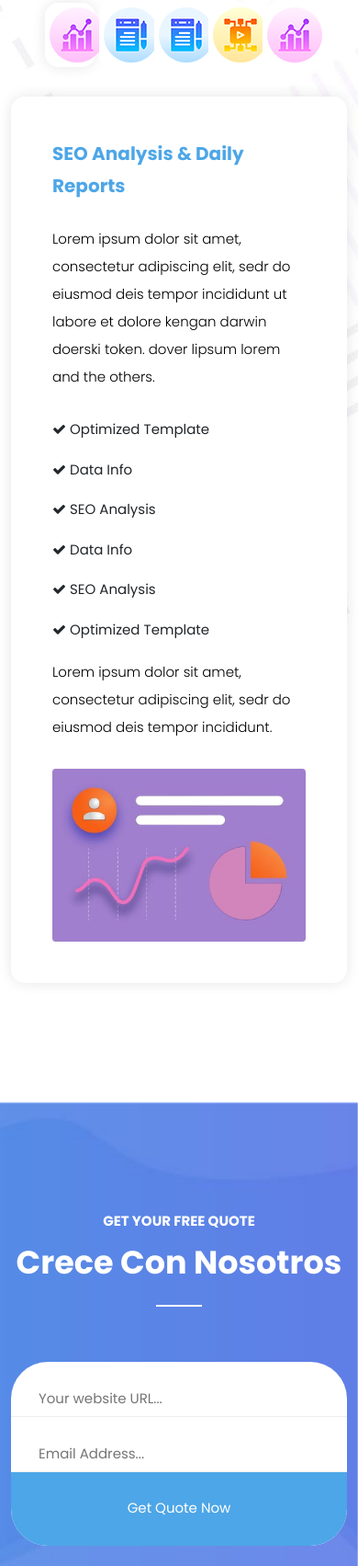
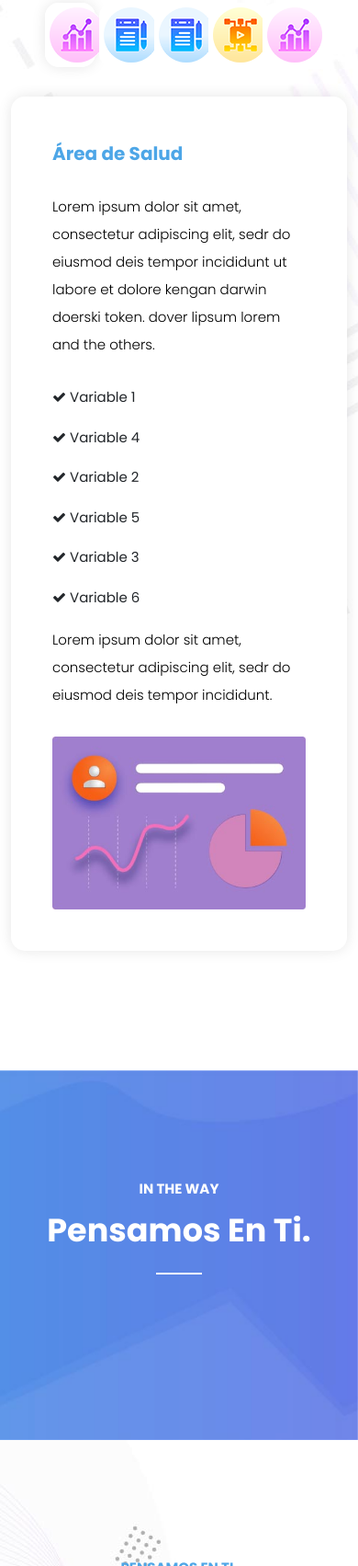
Before and after one commit to izeppelin/inTheWay-LandingPage, a plain HTML site: page home.html in a window 390 px wide. Shown: the part 2676-4379 px from the top of the page at 92% size. Drawn offline with Linux system fonts and the light colour scheme.

Commit message:
Remove SendUsEmail Form

```diff
--- a/home.html
+++ b/home.html
@@ -69,7 +69,7 @@
         <div class="col-12">
           <nav class="main-nav">
             <!-- * Logo Start * -->
-            <a href="homepage-itw.html" class="logo">
+            <a href="home.html" class="logo">
               <img src="assets/images/logo-itw.png" alt="">
             </a>
             <!-- * Logo End * -->
@@ -81,7 +81,6 @@
               <li class="scroll-to-section"><a href="#about">Nosotros</a></li>
               <li class="scroll-to-section"><a href="#services">Beneficios</a></li>
               <li class="scroll-to-section"><a href="#portfolio">Seguridad</a></li>
-
               <li class="scroll-to-section"><a href="#contact">Contáctenos</a></li>
               <li class="scroll-to-section"><div class="border-first-button"><a href="#contact">Inicia Sesión</a></div></li>
             </ul>
@@ -244,19 +243,19 @@
                     <div>
                       <div class="thumb">
                         <span class="icon"><img src="assets/images/service-icon-03.png" alt=""></span>
-                        Mecánica
+                        Asesoría Mecánica
                       </div>
                     </div>
                     <div>
                       <div class="thumb">
                         <span class="icon"><img src="assets/images/service-icon-04.png" alt=""></span>
-                        Baterías
+                        Adquisición de Baterías
                       </div>
                     </div>
                     <div class="last-thumb">
                       <div class="thumb">
                         <span class="icon"><img src="assets/images/service-icon-01.png" alt=""></span>
-                        Llantas
+                        Adquisición de Llantas
                       </div>
                     </div>
                   </div>
@@ -269,11 +268,17 @@
                           <div class="row">
                             <div class="col-lg-6 align-self-center">
                               <div class="left-text">
-                                <h4>SEO Analysis &amp; Daily Reports</h4>
+                                <h4>Área de Salud</h4>
                                 <p>Lorem ipsum dolor sit amet, consectetur adipiscing elit, sedr do eiusmod deis tempor incididunt ut labore et dolore kengan darwin doerski token.
                                   dover lipsum lorem and the others.</p>
-                                <div class="ticks-list"><span><i class="fa fa-check"></i> Optimized Template</span> <span><i class="fa fa-check"></i> Data Info</span> <span><i class="fa fa-check"></i> SEO Analysis</span>
-                                  <span><i class="fa fa-check"></i> Data Info</span> <span><i class="fa fa-check"></i> SEO Analysis</span> <span><i class="fa fa-check"></i> Optimized Template</span></div>
+                                <div class="ticks-list">
+                                  <span><i class="fa fa-check"></i> Variable 1</span>
+                                  <span><i class="fa fa-check"></i> Variable 4</span>
+                                  <span><i class="fa fa-check"></i> Variable 2</span>
+                                  <span><i class="fa fa-check"></i> Variable 5</span>
+                                  <span><i class="fa fa-check"></i> Variable 3</span>
+                                  <span><i class="fa fa-check"></i> Variable 6</span>
+                                </div>
                                 <p>Lorem ipsum dolor sit amet, consectetur adipiscing elit, sedr do eiusmod deis tempor incididunt.</p>
                               </div>
                             </div>
@@ -295,8 +300,14 @@
                                 <h4>Asesoramiento Legal</h4>
                                 <p>Lorem ipsum dolor sit amet, consectetur adipiscing elit, sedr do eiusmod deis tempor incididunt ut labore et dolore kengan darwin doerski token.
                                   dover lipsum lorem and the others.</p>
-                                <div class="ticks-list"><span><i class="fa fa-check"></i> Lorem ipsum</span> <span><i class="fa fa-check"></i> sedr do</span> <span><i class="fa fa-check"></i> SEO Analysis</span>
-                                  <span><i class="fa fa-check"></i> Data Info</span> <span><i class="fa fa-check"></i> Lorem Analysis</span> <span><i class="fa fa-check"></i> Optimized Template</span></div>
+                                <div class="ticks-list">
+                                  <span><i class="fa fa-check"></i> Variable 1</span>
+                                  <span><i class="fa fa-check"></i> Variable 4</span>
+                                  <span><i class="fa fa-check"></i> Variable 2</span>
+                                  <span><i class="fa fa-check"></i> Variable 5</span>
+                                  <span><i class="fa fa-check"></i> Variable 3</span>
+                                  <span><i class="fa fa-check"></i> Variable 6</span>
+                                </div>
                                 <p>Lorem ipsum dolor sit amet, consectetur adipiscing elit, sedr do eiusmod deis tempor incididunt.</p>
                               </div>
                             </div>
@@ -315,11 +326,17 @@
                           <div class="row">
                             <div class="col-lg-6 align-self-center">
                               <div class="left-text">
-                                <h4>Car Re-search &amp; Transport</h4>
+                                <h4>Mecánica</h4>
                                 <p>Lorem ipsum dolor sit amet, consectetur adipiscing elit, sedr do eiusmod deis tempor incididunt ut labore et dolore kengan darwin doerski token.
                                   dover lipsum lorem and the others.</p>
-                                <div class="ticks-list"><span><i class="fa fa-check"></i> Optimized Template</span> <span><i class="fa fa-check"></i> Data Info</span> <span><i class="fa fa-check"></i> SEO Analysis</span>
-                                  <span><i class="fa fa-check"></i> Data Info</span> <span><i class="fa fa-check"></i> SEO Analysis</span> <span><i class="fa fa-check"></i> Optimized Template</span></div>
+                                <div class="ticks-list">
+                                  <span><i class="fa fa-check"></i> Variable 1</span>
+                                  <span><i class="fa fa-check"></i> Variable 4</span>
+                                  <span><i class="fa fa-check"></i> Variable 2</span>
+                                  <span><i class="fa fa-check"></i> Variable 5</span>
+                                  <span><i class="fa fa-check"></i> Variable 3</span>
+                                  <span><i class="fa fa-check"></i> Variable 6</span>
+                                </div>
                                 <p>Lorem ipsum dolor sit amet, consectetur adipiscing elit, sedr do eiusmod deis tempor incididunt.</p>
                               </div>
                             </div>
@@ -338,11 +355,17 @@
                           <div class="row">
                             <div class="col-lg-6 align-self-center">
                               <div class="left-text">
-                                <h4>Online Shopping &amp; Tracking ID</h4>
+                                <h4>Baterías</h4>
                                 <p>Lorem ipsum dolor sit amet, consectetur adipiscing elit, sedr do eiusmod deis tempor incididunt ut labore et dolore kengan darwin doerski token.
                                   dover lipsum lorem and the others.</p>
-                                <div class="ticks-list"><span><i class="fa fa-check"></i> Optimized Template</span> <span><i class="fa fa-check"></i> Data Info</span> <span><i class="fa fa-check"></i> SEO Analysis</span>
-                                  <span><i class="fa fa-check"></i> Data Info</span> <span><i class="fa fa-check"></i> SEO Analysis</span> <span><i class="fa fa-check"></i> Optimized Template</span></div>
+                                <div class="ticks-list">
+                                  <span><i class="fa fa-check"></i> Variable 1</span>
+                                  <span><i class="fa fa-check"></i> Variable 4</span>
+                                  <span><i class="fa fa-check"></i> Variable 2</span>
+                                  <span><i class="fa fa-check"></i> Variable 5</span>
+                                  <span><i class="fa fa-check"></i> Variable 3</span>
+                                  <span><i class="fa fa-check"></i> Variable 6</span>
+                                </div>
                                 <p>Lorem ipsum dolor sit amet, consectetur adipiscing elit, sedr do eiusmod deis tempor incididunt.</p>
                               </div>
                             </div>
@@ -361,11 +384,17 @@
                           <div class="row">
                             <div class="col-lg-6 align-self-center">
                               <div class="left-text">
-                                <h4>Enjoy &amp; Travel</h4>
+                                <h4>Llantas</h4>
                                 <p>Lorem ipsum dolor sit amet, consectetur adipiscing elit, sedr do eiusmod deis tempor incididunt ut labore et dolore kengan darwin doerski token.
                                   dover lipsum lorem and the others.</p>
-                                <div class="ticks-list"><span><i class="fa fa-check"></i> Optimized Template</span> <span><i class="fa fa-check"></i> Data Info</span> <span><i class="fa fa-check"></i> SEO Analysis</span>
-                                  <span><i class="fa fa-check"></i> Data Info</span> <span><i class="fa fa-check"></i> SEO Analysis</span> <span><i class="fa fa-check"></i> Optimized Template</span></div>
+                                <div class="ticks-list">
+                                  <span><i class="fa fa-check"></i> Variable 1</span>
+                                  <span><i class="fa fa-check"></i> Variable 4</span>
+                                  <span><i class="fa fa-check"></i> Variable 2</span>
+                                  <span><i class="fa fa-check"></i> Variable 5</span>
+                                  <span><i class="fa fa-check"></i> Variable 3</span>
+                                  <span><i class="fa fa-check"></i> Variable 6</span>
+                                </div>
                                 <p>Lorem ipsum dolor sit amet, consectetur adipiscing elit, sedr do eiusmod deis tempor incididunt.</p>
                               </div>
                             </div>
@@ -394,31 +423,13 @@
       <div class="row">
         <div class="col-lg-4 offset-lg-4">
           <div class="section-heading  wow fadeIn" data-wow-duration="1s" data-wow-delay="0.3s">
-            <h6>Get Your Free Quote</h6>
-            <h4>Crece con nosotros</h4>
+            <h6>In The Way</h6>
+            <h4>Pensamos en ti.</h4>
             <div class="line-dec"></div>
           </div>
         </div>
         <div class="col-lg-8 offset-lg-2  wow fadeIn" data-wow-duration="1s" data-wow-delay="0.8s">
-          <form id="search" action="#" method="GET">
-            <div class="row">
-              <div class="col-lg-4 col-sm-4">
-                <fieldset>
-                  <input type="web" name="web" class="website" placeholder="Your website URL..." autocomplete="on" required>
-                </fieldset>
-              </div>
-              <div class="col-lg-4 col-sm-4">
-                <fieldset>
-                  <input type="address" name="address" class="email" placeholder="Email Address..." autocomplete="on" required>
-                </fieldset>
-              </div>
-              <div class="col-lg-4 col-sm-4">
-                <fieldset>
-                  <button type="submit" class="main-button">Get Quote Now</button>
-                </fieldset>
-              </div>
-            </div>
-          </form>
+
         </div>
       </div>
     </div>
@@ -430,8 +441,8 @@
       <div class="row">
         <div class="col-lg-5">
           <div class="section-heading wow fadeInLeft" data-wow-duration="1s" data-wow-delay="0.3s">
-            <h6>Our Portofolio</h6>
-            <h4>See Our Recent <em>Projects</em></h4>
+            <h6>Pensamos en ti.</h6>
+            <h4>Contamos con <em>Protocolos de seguridad</em></h4>
             <div class="line-dec"></div>
           </div>
         </div>
@@ -441,7 +452,7 @@
       <div class="row">
         <div class="col-lg-12">
           <div class="loop owl-carousel">
-            <div class="item">
+            <!-- <div class="item">
               <a href="#">
                 <div class="portfolio-item">
                 <div class="thumb">
@@ -453,8 +464,8 @@
                 </div>
               </div>
               </a>
-            </div>
-            <div class="item">
+            </div> -->
+            <!-- <div class="item">
               <a href="#">
                 <div class="portfolio-item">
                 <div class="thumb">
@@ -466,8 +477,8 @@
                 </div>
               </div>
               </a>
-            </div>
-            <div class="item">
+            </div> -->
+            <!-- <div class="item">
               <a href="#">
                 <div class="portfolio-item">
                 <div class="thumb">
@@ -479,8 +490,8 @@
                 </div>
               </div>
               </a>
-            </div>
-            <div class="item">
+            </div> -->
+            <!-- <div class="item">
               <a href="#">
                 <div class="portfolio-item">
                 <div class="thumb">
@@ -492,8 +503,8 @@
                 </div>
               </div>
               </a>
-            </div>
-            <div class="item">
+            </div> -->
+            <!-- <div class="item">
               <a href="#">
                 <div class="portfolio-item">
                 <div class="thumb">
@@ -505,14 +516,14 @@
                 </div>
               </div>
               </a>
-            </div>
+            </div> -->
           </div>
         </div>
       </div>
     </div>
   </div>
 
-  <div id="blog" class="blog">
+  <!-- <div id="blog" class="blog">
     <div class="container">
       <div class="row">
         <div class="col-lg-4 offset-lg-4  wow fadeInDown" data-wow-duration="1s" data-wow-delay="0.3s">
@@ -585,14 +596,14 @@
         </div>
       </div>
     </div>
-  </div>
+  </div>   -->
 
   <div id="contact" class="contact-us section">
     <div class="container">
       <div class="row">
         <div class="col-lg-6 offset-lg-3">
           <div class="section-heading wow fadeIn" data-wow-duration="1s" data-wow-delay="0.5s">
-            <h6>Contacto</h6>
+            <h6>Contáctenos</h6>
             <h4>Contáctate con nosotros <em>Ahora</em></h4>
             <div class="line-dec"></div>
           </div>
@@ -646,7 +657,7 @@
                         <input type="text" name="email" id="email" pattern="[^ @]*@[^ @]*" placeholder="Tu correo electrónico" required="">
                       </fieldset>
                       <fieldset>
-                        <input type="subject" name="subject" id="subject" placeholder="Tema" autocomplete="on">
+                        <input type="subject" name="subject" id="subject" placeholder="Tema a tratar" autocomplete="off">
                       </fieldset>
                     </div>
                     <div class="col-lg-6">
@@ -673,7 +684,7 @@
     <div class="container">
       <div class="row">
         <div class="col-lg-12">
-          <p>Copyright © 2021 inTheWay todos los derechos reservados.
+          <p>Copyright ©  2021  inTheWay todos los derechos reservados.
         </div>
       </div>
     </div>
```
Also changed, not shown: assets/images/available-app-store_icon.png (added), assets/images/available-google-play_icon.png (added).
